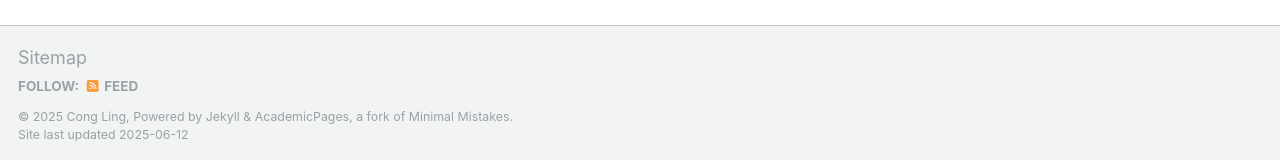
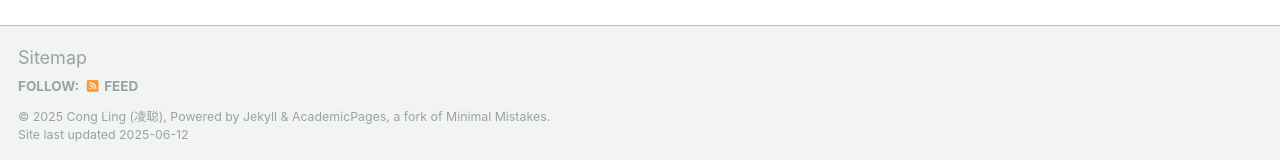
Before and after one commit to FanPUYen/test3, a Jekyll site: the page built from _pages/talkmap.html, in a window 1280 px wide and 1320 px high. Shown: the part 1157-1317 px from the top of the window. Built offline with Jekyll 4.4.1, drawn with Linux system fonts in a browser that asks for light colours; nearby versions of some CDN libraries; some web fonts are replaced.

Commit message:
Update _config.yml

```diff
--- a/_config.yml
+++ b/_config.yml
@@ -11,7 +11,7 @@ locale                   : "en-US"
 site_theme               : "default"
 title                    : "Cong Ling's Homepage"
 title_separator          : "-"
-name                     : &name "Cong Ling"
+name                     : &name "Cong Ling (凌聪)"
 description              : &description "personal description"
 url                      : https://fanpuyen.github.io
 baseurl                  : "/test3" # the subpath of your site, e.g. "/blog"
```
